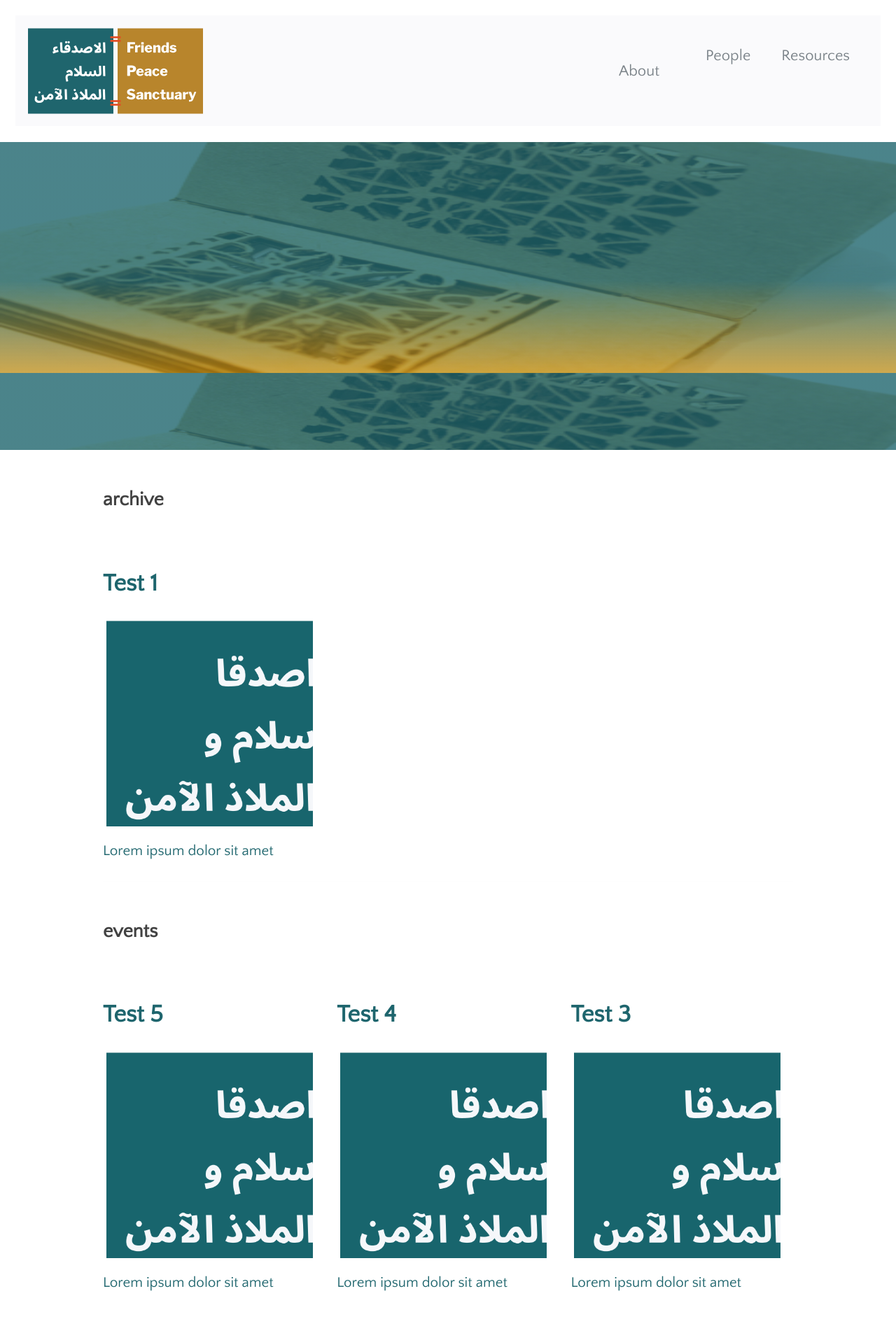
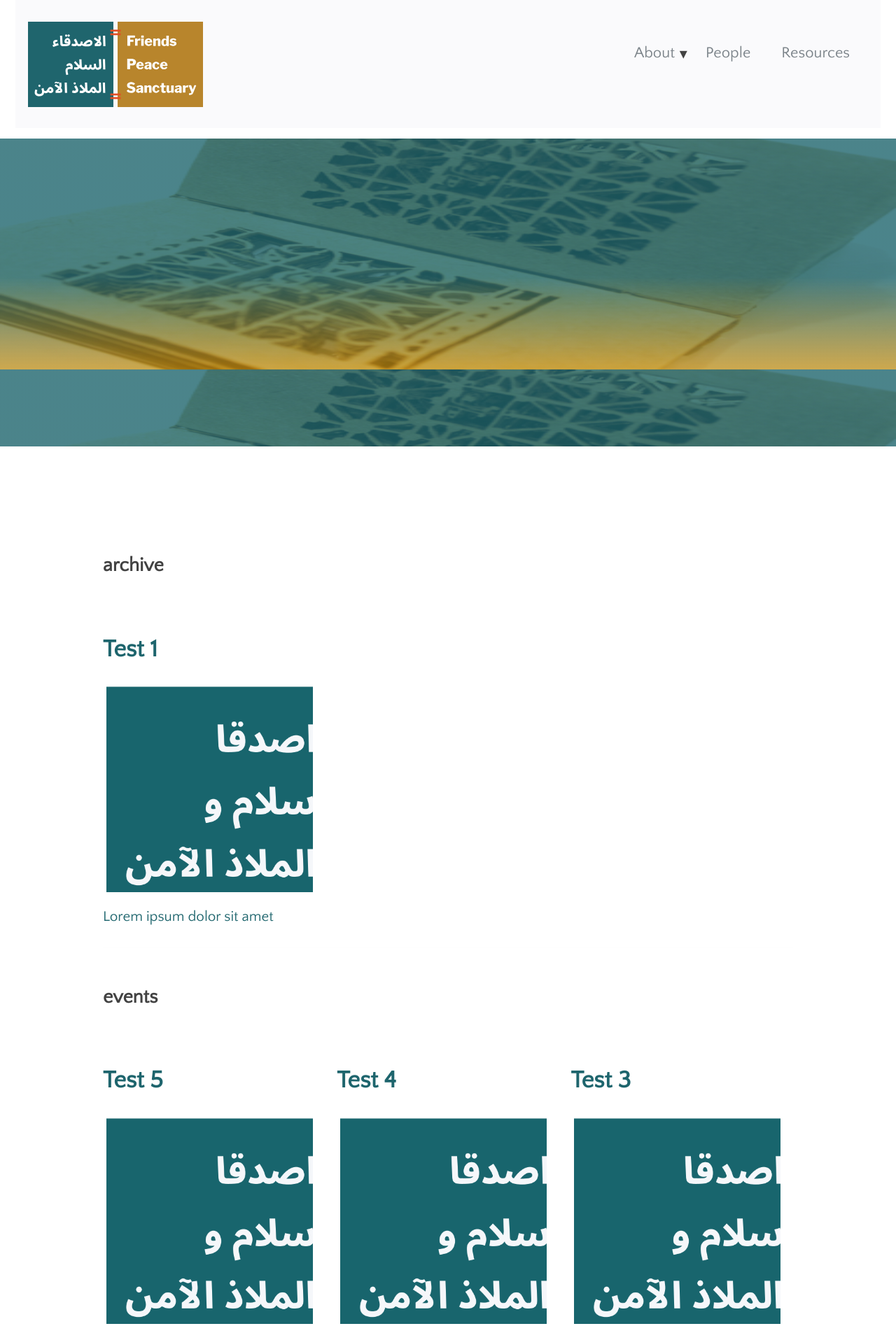
Before and after one commit to swat-ds/fps.swarthmore.edu, a Jekyll site: the page built from _pages/front-page.html, in a window 1280 px wide. Shown: the top 1915 px of the page at 70% size. Built offline with Jekyll 4.4.1, drawn with Linux system fonts in a browser that asks for light colours.

Commit message:
adds logo resize, fixed nav, nav dropdown

```diff
--- a/_includes/masthead.html
+++ b/_includes/masthead.html
@@ -16,11 +16,13 @@
             {% else %}
               {% assign domain = site.url | append: site.baseurl %}
             {% endif %}
-            <li {% if link.children %}id="{{ link.title | downcase }}"{% endif %} class="masthead__menu-item {% if link.children %}has-children{% endif %}"><a href="{{ domain }}{{ link.url }}">{{ link.title }}</a></li>
+            <li class="masthead__menu-item {% if link.children %}has-children{% endif %}"><a href="{{ domain }}{{ link.url }}">{{ link.title }}</a>
 
             {% if link.children %}
 
-            <ul {% if link.children %}id="{{ link.title | downcase }}"{% endif %} class="menu-item-children hidden">
+            <span>&#9662;</span>
+
+            <ul class="menu-item-children">
               {% for child in link.children %}
 
               {% assign domain = site.url | append: site.baseurl %}
@@ -28,9 +30,8 @@
 
               {% endfor %}
             </ul>
-
             {% endif %}
-
+            </li>
           {% endfor %}
         </ul>
 
--- a/_sass/_custom.scss
+++ b/_sass/_custom.scss
@@ -53,115 +53,96 @@ a.link-ar {
     // font-family: "noto_kufi_arabicregular";
 }
 
-html {
-    // background-image: -webkit-linear-gradient(top, rgba($blue,.8) 60%, rgba($gold,.7)), url('/assets/images/IslamAly1bio.jpg');
-    // background-size: cover;
-    // background-attachment: fixed;
-}
-
-.page__hero {
-
-    img.page__hero-image { opacity: 0 }
-    max-height: 20em;
-    background-image: -webkit-linear-gradient(top, rgba($blue,.8) 60%, rgba($gold,.7)), url('/assets/images/IslamAly1bio.jpg');
-    background-size: 100% 75%;
-    background-attachment: fixed;
-}
-
-
 div#main {
-    // background: rgba($light-gray, .9);
+    margin-top: 7rem;
 }
 
 div.page__inner-wrap {
-    padding-top: 2rem;
+
+    padding-top: 1rem;
 
     header {
         padding-top: 1rem;
     }
 }
 
-nav#site-nav.greedy-nav  {
+div.masthead {
+
+    position: fixed;
+    top: 0rem;
+    width: 100%;
+    border: none;
+    // background-color: rgba($light-gray, .9);
+
+    & .masthead__inner-wrap {
+        padding-top: 0;
+    }
+}
+
+#site-nav.greedy-nav  {
 
     background-color: rgba($light-gray, .9);
 
     a.site-title img {
-        height: 125px;
+        height: 150px;
         max-width: 250px;
         margin: .25rem .8rem;
+
+        -webkit-transition: height .4s;
+        -moz-transition: height .4s;
+        -o-transition: height .4s;
+        transition: height .4s;
+
     }
 
-    li a:hover {
-        // text-decoration: none;
+    a.site-title img.little {
+        height: 75px;
     }
+
 }
 
 #site-nav.greedy-nav .visible-links {
     overflow: visible;
 }
 
-nav .menu-item-children {
+#site-nav .visible-links li.has-children {
+    a { padding-right: 0 !important; }
 
-    position: relative;
+    span {
+        cursor: pointer;
+        position: relative;
+        top: -1.9rem;
+        left: 85%;
+    }
+}
 
-    top: 2rem;
-    left: -6rem;
-    margin-top: 15px;
+#site-nav ul.menu-item-children {
+
+    position: absolute;
+    margin-top: -2rem;
     padding: 5px;
     border: 1px solid $border-color;
     border-radius: $border-radius;
     background: $background-color;
     box-shadow: 0 2px 4px 0 rgba(#000, 0.16), 0 2px 10px 0 rgba(#000, 0.12);
+    display: none;
 
-    &.hidden {
-        display: none;
+    a {
+        margin: 0 .5rem;
     }
 
-    a {
-        margin: 0;
-        padding: 10px 20px;
-        font-size: $type-size-5;
-
-        &:hover {
-            color: $masthead-link-color-hover;
-            // background: $navicon-link-color-hover;
-        }
-
+    a:before {
+      content: unset;
     }
-
-    // &:before {
-    // content: "";
-    // position: absolute;
-    // top: -11px;
-    // right: 10px;
-    // width: 0;
-    // border-style: solid;
-    // border-width: 0 10px 10px;
-    // border-color: $border-color transparent;
-    // display: block;
-    // z-index: 0;
-    // }
-
-    // &:after {
-    //     content: "";
-    //     position: absolute;
-    //     top: -10px;
-    //     right: 10px;
-    //     width: 0;
-    //     border-style: solid;
-    //     border-width: 0 10px 10px;
-    //     border-color: $background-color transparent;
-    //     display: block;
-    //     z-index: 1;
-    // }
 
     li {
         display: block;
         border-bottom: 1px solid $border-color;
-
         &:last-child {
             border-bottom: none;
         }
+
+        &:hover a { color: darken($light-gray, 10%);}
     }
 }
 
@@ -193,11 +174,23 @@ footer .fa { font-size: 2rem; }
 
 /* ----- end Global ----- */
 
-/* ----- end Home ----- */
+/* ----- Home / Front Page ----- */
+
+.page__hero {
+
+    img.page__hero-image { opacity: 0 }
+    margin-top: 9rem;
+    max-height: 20em;
+    background-image: -webkit-linear-gradient(top, rgba($blue,.8) 60%, rgba($gold,.7)), url('/assets/images/IslamAly1bio.jpg');
+    background-size: 100% 75%;
+    background-attachment: fixed;
+}
+
+#home, #people, #about, #archive {
+    padding: 1rem;
+}
 
 #home, #people, #about {
-
-    padding: 1rem;
 
     p:first-child {
         @include arabic;
@@ -304,8 +297,7 @@ footer .fa { font-size: 2rem; }
 
 }
 
-
-#front-page .category-row {
+.category-row {
 
     display: flex;
     flex-wrap: wrap;
```
Also changed, not shown: _includes/scripts.html (+19 -3 lines), _pages/archive.md (added, +26 -0 lines), _pages/events.md (added, +26 -0 lines).
